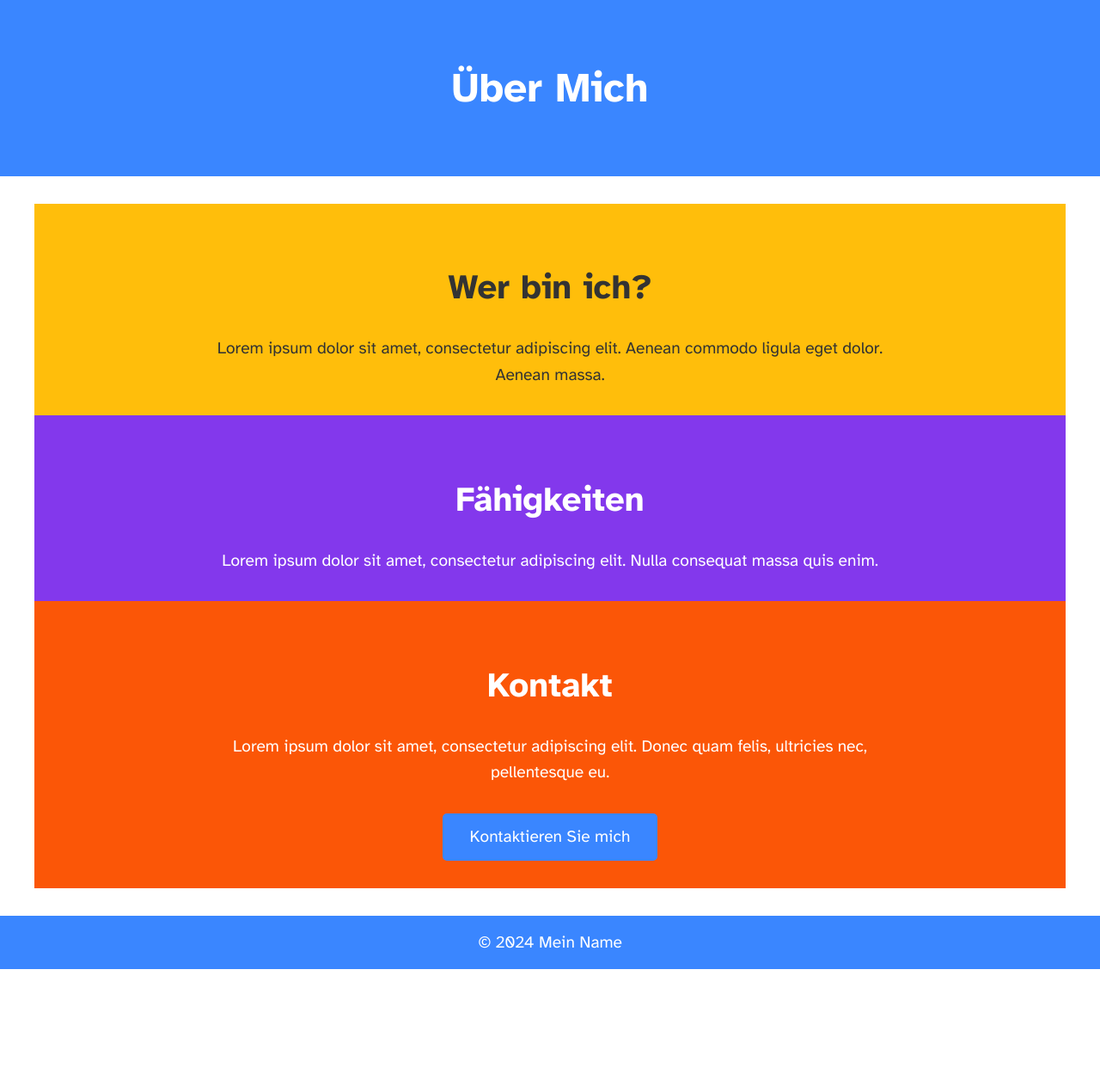
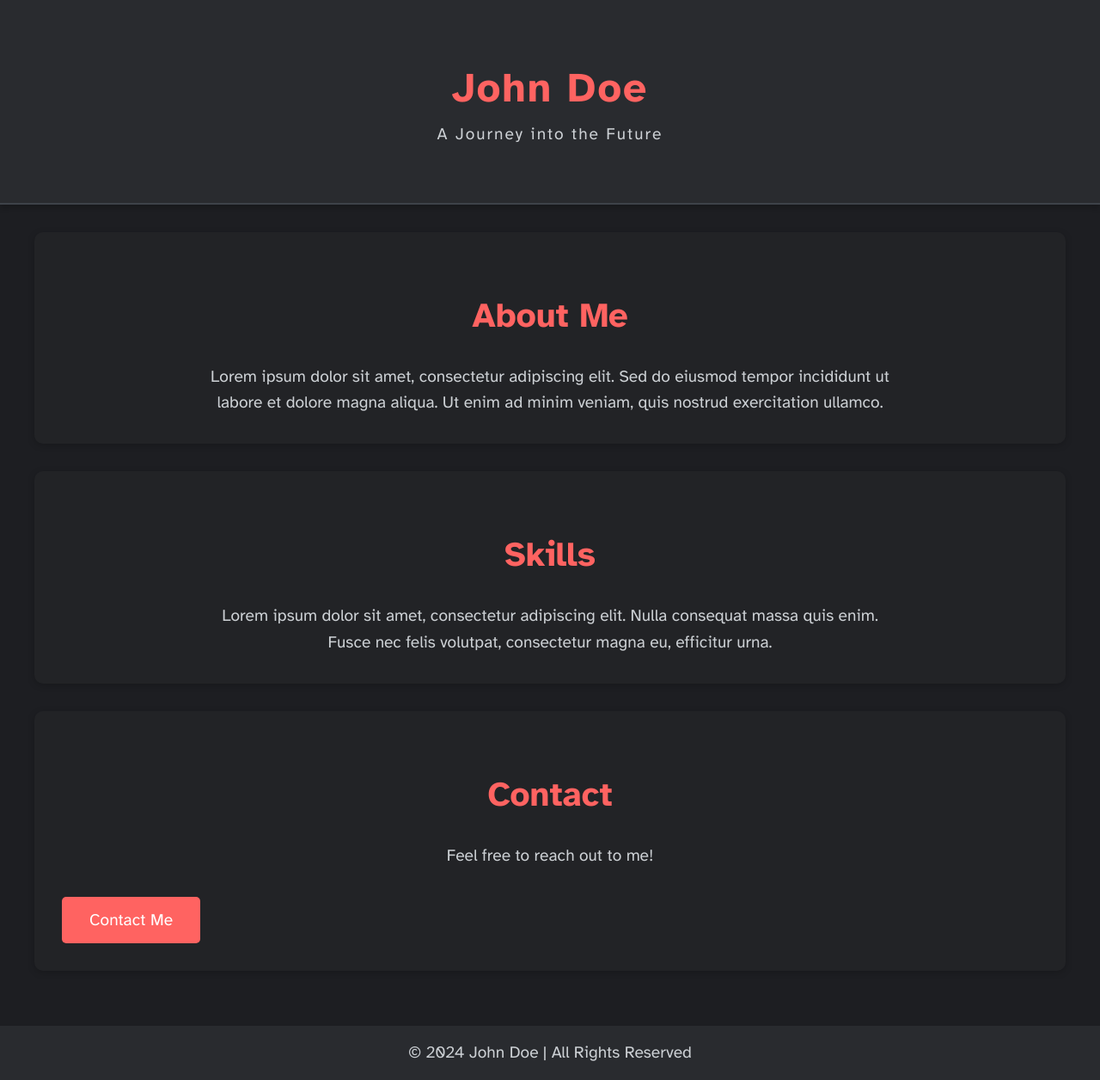
Before and after one commit to schulzedaniel/schulzedaniel.github.io, a plain HTML site: page index.html in a window 1280 px wide. Shown: the whole page at 86% size. Before the commit the page ends 1127 px from the top, so only its background shows below. Drawn offline with Linux system fonts and the light colour scheme.

Commit message:
second_ChatGPT_based_draft

```diff
--- a/index.html
+++ b/index.html
@@ -1,21 +1,22 @@
 <!DOCTYPE html>
-<html lang="de">
+<html lang="en">
 <head>
     <meta charset="UTF-8">
     <meta name="viewport" content="width=device-width, initial-scale=1.0">
     <meta http-equiv="X-UA-Compatible" content="IE=edge">
-    <title>Über Mich</title>
+    <title>About Me</title>
 
-    <!-- Schriftart: Atkinson Hyperlegible -->
+    <!-- Font: Atkinson Hyperlegible -->
     <link rel="stylesheet" href="https://fonts.googleapis.com/css2?family=Atkinson+Hyperlegible:wght@400;700&display=swap">
 
     <style>
+        /* Base Styles */
         body {
             margin: 0;
             padding: 0;
             font-family: 'Atkinson Hyperlegible', sans-serif;
-            background-color: #ffffff;
-            color: #333333;
+            background-color: #1d1e22; /* Dark background for retro-futuristic feel */
+            color: #cdd1d5; /* Light gray text */
             line-height: 1.6;
         }
 
@@ -27,39 +28,40 @@
 
         header {
             text-align: center;
-            background-color: #3A86FF;
-            color: white;
+            background-color: #292b2f;
+            color: #FFFFFF;
             padding: 4rem 0;
+            border-bottom: 2px solid #3e4249;
+            font-size: 1.2rem;
+            letter-spacing: 2px;
+            box-shadow: 0 4px 6px rgba(0, 0, 0, 0.2);
         }
 
         header h1 {
             font-size: 3rem;
             margin: 0;
+            color: #ff6361; /* Retro accent color */
         }
 
         section {
-            padding: 2rem 0;
+            padding: 3rem 0;
         }
 
-        .about {
-            background-color: #FFBE0B;
-        }
-
-        .skills {
-            background-color: #8338EC;
-            color: white;
-        }
-
+        .about,
+        .skills,
         .contact {
-            background-color: #FB5607;
-            color: white;
-            text-align: center;
+            background-color: #222326; /* Subtle dark background */
+            padding: 2rem;
+            border-radius: 10px;
+            margin-bottom: 2rem;
+            box-shadow: 0 2px 8px rgba(0, 0, 0, 0.2);
         }
 
         h2 {
             font-size: 2.5rem;
             text-align: center;
             margin-bottom: 1.5rem;
+            color: #ff6361; /* Accent color */
         }
 
         p {
@@ -67,6 +69,7 @@
             font-size: 1.2rem;
             max-width: 800px;
             margin: 0 auto;
+            color: #cdd1d5;
         }
 
         .btn {
@@ -74,52 +77,55 @@
             margin-top: 2rem;
             padding: 0.75rem 2rem;
             font-size: 1.2rem;
-            background-color: #3A86FF;
-            color: white;
+            background-color: #ff6361;
+            color: #ffffff;
             border: none;
             border-radius: 5px;
             cursor: pointer;
             text-decoration: none;
+            transition: background-color 0.3s ease;
         }
 
         .btn:hover {
-            background-color: #2b6cba;
+            background-color: #d4504d;
         }
 
         footer {
             text-align: center;
             padding: 1rem;
-            background-color: #3A86FF;
-            color: white;
+            background-color: #292b2f;
+            color: #cdd1d5;
+            font-size: 0.9rem;
         }
     </style>
 </head>
 <body>
 
     <header>
-        <h1>Über Mich</h1>
+        <h1>John Doe</h1>
+        <p>A Journey into the Future</p>
     </header>
 
     <div class="container">
         <section class="about">
-            <h2>Wer bin ich?</h2>
-            <p>Lorem ipsum dolor sit amet, consectetur adipiscing elit. Aenean commodo ligula eget dolor. Aenean massa.</p>
+            <h2>About Me</h2>
+            <p>Lorem ipsum dolor sit amet, consectetur adipiscing elit. Sed do eiusmod tempor incididunt ut labore et dolore magna aliqua. Ut enim ad minim veniam, quis nostrud exercitation ullamco.</p>
         </section>
 
         <section class="skills">
-            <h2>Fähigkeiten</h2>
-            <p>Lorem ipsum dolor sit amet, consectetur adipiscing elit. Nulla consequat massa quis enim.</p>
+            <h2>Skills</h2>
+            <p>Lorem ipsum dolor sit amet, consectetur adipiscing elit. Nulla consequat massa quis enim. Fusce nec felis volutpat, consectetur magna eu, efficitur urna.</p>
         </section>
 
         <section class="contact">
-            <h2>Kontakt</h2>
-            <p>Lorem ipsum dolor sit amet, consectetur adipiscing elit. Donec quam felis, ultricies nec, pellentesque eu.</p>
-            <a href="mailto:example@example.com" class="btn">Kontaktieren Sie mich</a>
+            <h2>Contact</h2>
+            <p>Feel free to reach out to me!</p>
+            <a href="mailto:example@example.com" class="btn">Contact Me</a>
         </section>
     </div>
 
     <footer>
-        <p>&copy; 2024 Mein Name</p>
+        <p>&copy; 2024 John Doe | All Rights Reserved</p>
     </footer>
 
 </body>
```
